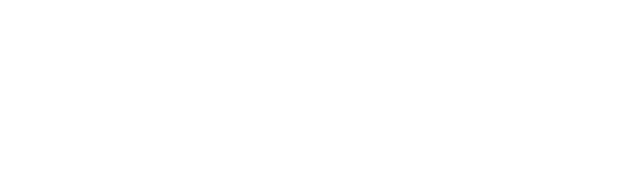
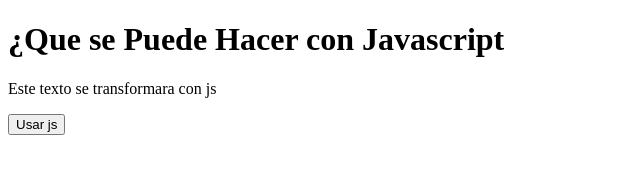
Before and after one commit to johan-piamonte2906/Curso-js, a plain HTML site: page index.html in a window 1280 px wide. Shown: the whole page, without its empty margins (0-640 px from the left). Drawn offline with Linux system fonts and the light colour scheme.

Commit message:
uso de js en estiqueta "p"

```diff
--- a/index.html
+++ b/index.html
@@ -6,6 +6,9 @@
     <title>Curso Javascript</title>
 </head>
 <body>
+    <h1>¿Que se Puede  Hacer con Javascript</h1>
+    <p id="demostracion">Este texto se transformara con js</p>
 
+    <button onclick="document.getElementById('demostracion').innerHTML = 'Texto transformado por js'">Usar js</button>
 </body>
 </html>
```
